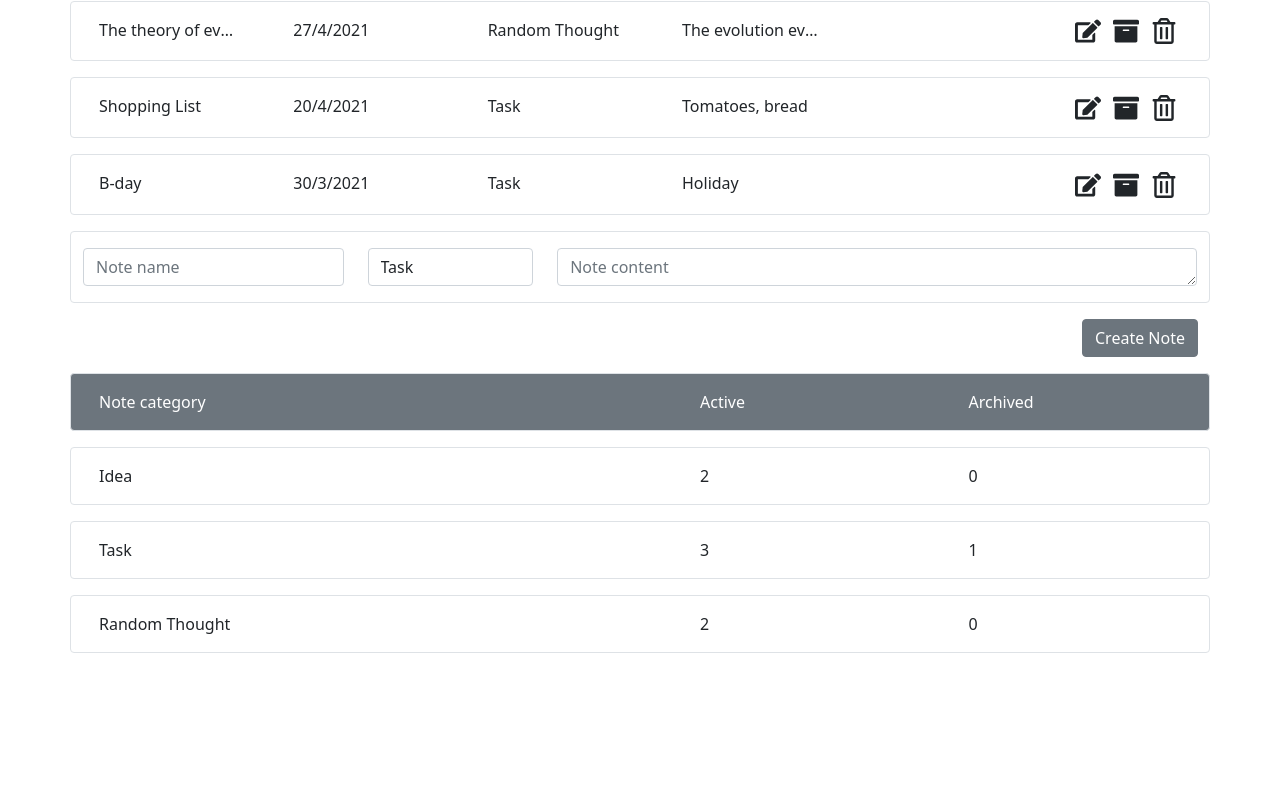
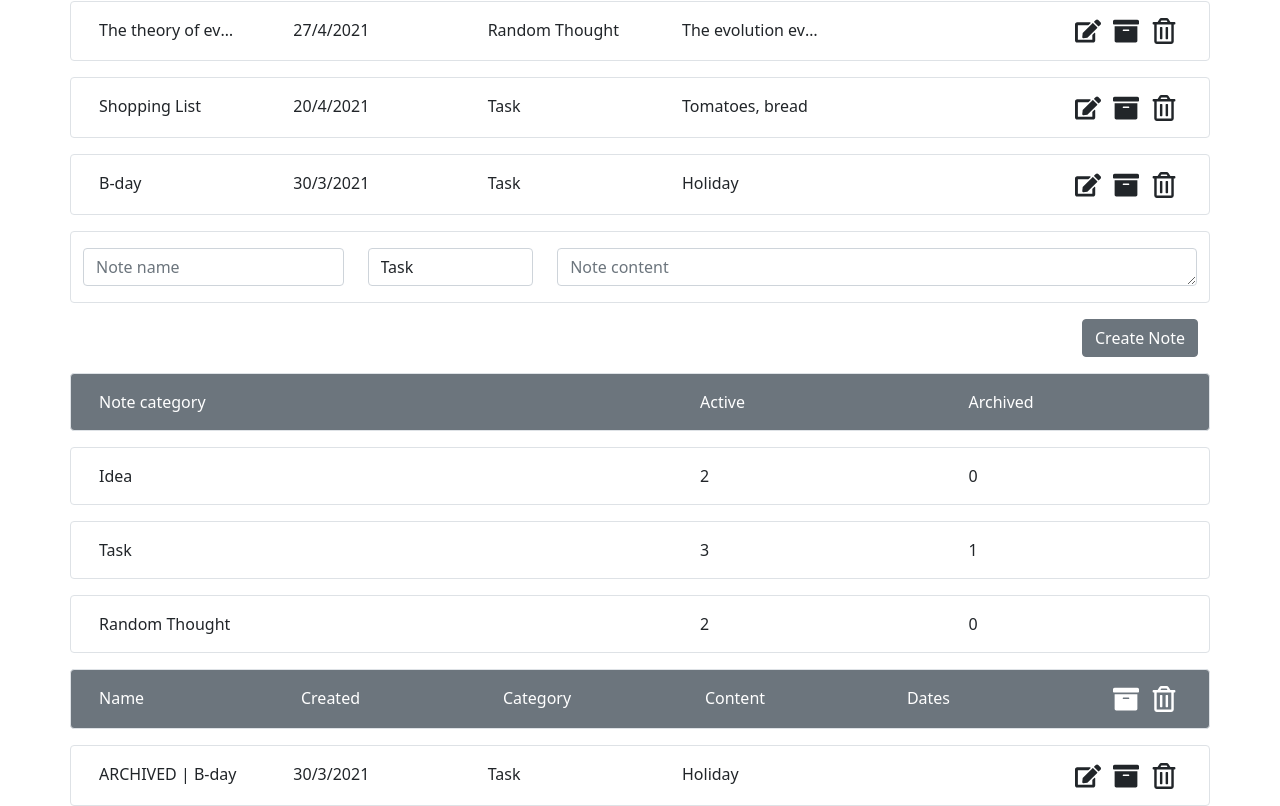
Before and after one commit to glushchenk0/notes-app-js, a plain HTML site: page index.html in a window 1280 px wide. Shown: the part 399-1205 px from the top of the page. Before the commit the page ends 1068 px from the top, so only its background shows below. Drawn offline with nearby package versions, Linux system fonts and the light colour scheme.

Commit message:
Add archived notes list

```diff
--- a/css/main.css
+++ b/css/main.css
@@ -11,6 +11,10 @@ svg {
     cursor: pointer;
 }
 
+a svg {
+    color: white;
+}
+
 .selector {
     cursor: pointer;
 }
--- a/js/NotesAPI.js
+++ b/js/NotesAPI.js
@@ -2,7 +2,7 @@ export default class NotesAPI {
     static getAllNotes() {
         const defaultNotes = [
             {
-                id: 0,
+                id: 7,
                 name: 'ARCHIVED | B-day',
                 updated: new Date(2021, 2, 30),
                 category: 'Task',
--- a/js/NotesView.js
+++ b/js/NotesView.js
@@ -25,7 +25,8 @@ export default class NotesView {
                 <div class="col m-3">Dates</div>
                 <div class="col-md-auto m-3">
                     <div id="header-archive"class="header-archive d-inline m-1">
-                        <svg
+					<a href="#archived-table">
+					<svg
                             aria-hidden="true"
                             focusable="false"
                             data-prefix="fas"
@@ -40,6 +41,8 @@ export default class NotesView {
                                 d="M32 448c0 17.7 14.3 32 32 32h384c17.7 0 32-14.3 32-32V160H32v288zm160-212c0-6.6 5.4-12 12-12h104c6.6 0 12 5.4 12 12v8c0 6.6-5.4 12-12 12H204c-6.6 0-12-5.4-12-12v-8zM480 32H32C14.3 32 0 46.3 0 64v48c0 8.8 7.2 16 16 16h480c8.8 0 16-7.2 16-16V64c0-17.7-14.3-32-32-32z"
                             ></path>
                         </svg>
+					</a>
+
                     </div>
                     <div class="delete d-inline m-1">
                         <svg
@@ -111,8 +114,52 @@ export default class NotesView {
                 <div class="col m-3">Active</div>
                 <div class="col m-3">Archived</div>
             </div>
-			<div id="summaryTable" class='summaryTable'>
+			<div id="summaryTable" class='summaryTable'></div>
+			<!-- Archived Notes Header -->
+			<div class="row mt-3 bg-secondary text-white border rounded" id="archived-table">
+                <div class="col m-3">Name</div>
+                <div class="col m-3">Created</div>
+                <div class="col m-3">Category</div>
+                <div class="col m-3">Content</div>
+                <div class="col m-3">Dates</div>
+                <div class="col-md-auto m-3">
+                    <div id="header-archive"class="header-archive d-inline m-1">
+                        <svg
+                            aria-hidden="true"
+                            focusable="false"
+                            data-prefix="fas"
+                            data-icon="archive"
+                            class="svg-inline--fa fa-archive fa-w-16"
+                            role="img"
+                            xmlns="http://www.w3.org/2000/svg"
+                            viewBox="0 0 512 512"
+                        >
+                            <path
+                                fill="currentColor"
+                                d="M32 448c0 17.7 14.3 32 32 32h384c17.7 0 32-14.3 32-32V160H32v288zm160-212c0-6.6 5.4-12 12-12h104c6.6 0 12 5.4 12 12v8c0 6.6-5.4 12-12 12H204c-6.6 0-12-5.4-12-12v-8zM480 32H32C14.3 32 0 46.3 0 64v48c0 8.8 7.2 16 16 16h480c8.8 0 16-7.2 16-16V64c0-17.7-14.3-32-32-32z"
+                            ></path>
+                        </svg>
+                    </div>
+                    <div class="delete d-inline m-1">
+                        <svg
+                            aria-hidden="true"
+                            focusable="false"
+                            data-prefix="far"
+                            data-icon="trash-alt"
+                            class="svg-inline--fa fa-trash-alt fa-w-14"
+                            role="img"
+                            xmlns="http://www.w3.org/2000/svg"
+                            viewBox="0 0 448 512"
+                        >
+                            <path
+                                fill="currentColor"
+                                d="M268 416h24a12 12 0 0 0 12-12V188a12 12 0 0 0-12-12h-24a12 12 0 0 0-12 12v216a12 12 0 0 0 12 12zM432 80h-82.41l-34-56.7A48 48 0 0 0 274.41 0H173.59a48 48 0 0 0-41.16 23.3L98.41 80H16A16 16 0 0 0 0 96v16a16 16 0 0 0 16 16h16v336a48 48 0 0 0 48 48h288a48 48 0 0 0 48-48V128h16a16 16 0 0 0 16-16V96a16 16 0 0 0-16-16zM171.84 50.91A6 6 0 0 1 177 48h94a6 6 0 0 1 5.15 2.91L293.61 80H154.39zM368 464H80V128h288zm-212-48h24a12 12 0 0 0 12-12V188a12 12 0 0 0-12-12h-24a12 12 0 0 0-12 12v216a12 12 0 0 0 12 12z"
+                            ></path>
+                        </svg>
+                    </div>
+                </div>
             </div>
+			<div id="archivedNotes" class="archivedNotes"></div>
         `;
 
         const formAddNote = document.getElementById('form');
@@ -120,10 +167,10 @@ export default class NotesView {
         const inpTitle = document.getElementById('inputNoteName');
         const inpBody = document.getElementById('inputNoteBody');
         const inpCategory = document.getElementById('inputNoteCategory');
-        const btnArchive = document.getElementById('header-archive');
-        btnArchive.addEventListener('click', () => {
-            alert('Function in development');
-        });
+        // const btnArchive = document.getElementById('header-archive');
+        // btnArchive.addEventListener('click', () => {
+        //     alert('Function in development');
+        // });
         formAddNote.addEventListener('submit', (e) => {
             e.preventDefault();
             this.onNoteAdd(inpTitle.value, inpCategory.value, inpBody.value);
@@ -213,9 +260,11 @@ export default class NotesView {
     updateNoteList(notes, archived = false) {
         const notesListContainer = this.root.querySelector('.notes__list');
         const summaryTableContainer = this.root.querySelector('.summaryTable');
+        const archivedListContainer = this.root.querySelector('.archivedNotes');
         // Empty list
         notesListContainer.innerHTML = '';
         summaryTableContainer.innerHTML = '';
+        archivedListContainer.innerHTML = '';
         const allCategories = new Set();
 
         for (const note of notes) {
@@ -230,6 +279,16 @@ export default class NotesView {
                     note.dateslist
                 );
                 notesListContainer.insertAdjacentHTML('beforeend', html);
+            } else {
+                const html = this._createListItemHTML(
+                    note.id,
+                    note.name,
+                    new Date(note.updated),
+                    note.category,
+                    note.content,
+                    note.dateslist
+                );
+                archivedListContainer.insertAdjacentHTML('beforeend', html);
             }
         }
 
@@ -268,6 +327,43 @@ export default class NotesView {
                     );
 
                     if (doDelete) {
+                        inpTitle.value = '';
+                        inpBody.value = '';
+                        btnAddNote.textContent = 'Create Note';
+                        this.onNoteDelete(noteListItem.dataset.noteId);
+                    }
+                });
+
+                editArchive.addEventListener('click', () => {
+                    const doArchive = confirm(
+                        'Are you sure you want to archive this note?'
+                    );
+
+                    if (doArchive) {
+                        this.onNoteArchive(noteListItem.dataset.noteId);
+                    }
+                });
+            });
+        archivedListContainer
+            .querySelectorAll('.notes__list-item')
+            .forEach((noteListItem) => {
+                const editNote = noteListItem.querySelector('.note-edit');
+                const editArchive = noteListItem.querySelector('.note-archive');
+                const editDelete = noteListItem.querySelector('.note-delete');
+                editNote.addEventListener('click', () => {
+                    this.onNoteSelect(noteListItem.dataset.noteId);
+                    btnAddNote.textContent = 'Update Note';
+                });
+
+                editDelete.addEventListener('click', () => {
+                    const doDelete = confirm(
+                        'Are you sure you want to delete this note?'
+                    );
+
+                    if (doDelete) {
+                        inpTitle.value = '';
+                        inpBody.value = '';
+                        btnAddNote.textContent = 'Create Note';
                         this.onNoteDelete(noteListItem.dataset.noteId);
                     }
                 });
```
